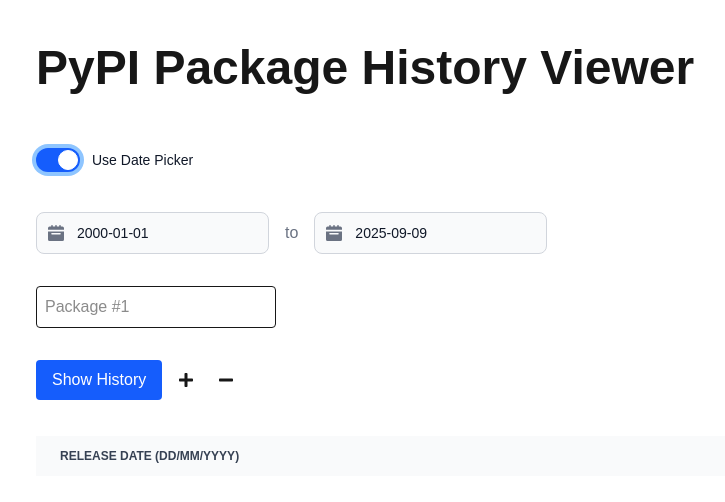
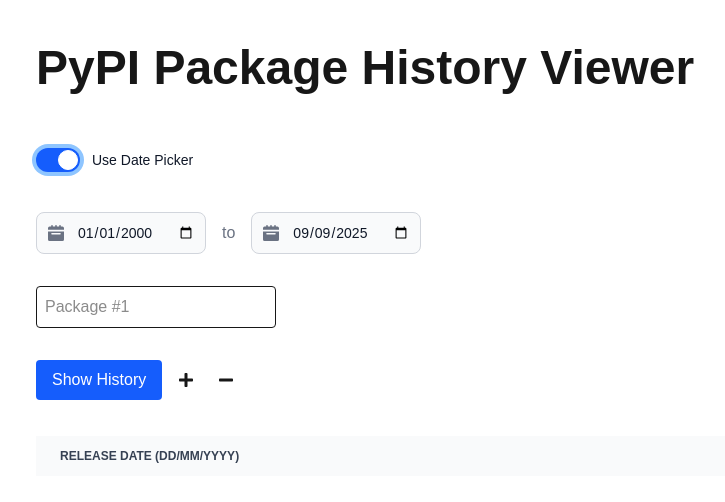
Before and after one commit to ElliotBarnwell/pydepdate, a Next.js app: page / in a window 1280 px wide. Both pictures are taken after a click on the label "Use Date Picker". Shown: the top 502 px of the page, without its empty margins (8-733 px from the left). Built offline with nearby package versions, Linux system fonts and the light colour scheme.

Commit message:
fixing datepicker
Signed-off-by: ElliotBarnwell <ejamesb93@gmail.com>

```diff
--- a/package.json
+++ b/package.json
@@ -13,7 +13,6 @@
     "deploy": "gh-pages -d build"
   },
   "dependencies": {
-    "date-fns": "^4.1.0",
     "next": "15.5.2",
     "react": "19.1.0",
     "react-datepicker": "^8.7.0",
--- a/src/app/packages/table.tsx
+++ b/src/app/packages/table.tsx
@@ -1,17 +1,14 @@
-import { useEffect, useState } from "react";
+import { useEffect, useState, useCallback } from "react";
 import { ReleaseHistory } from "../page";
-import { format, parseISO } from "date-fns";
 
 export default function ReleaseTable({
   releases,
   startDate,
   endDate,
-  useDatePicker
 }: {
   releases: { [key: string]: ReleaseHistory[] };
-  startDate: Date;
-  endDate: Date;
-  useDatePicker: boolean;
+  startDate: Date | null;
+  endDate: Date | null;
 }) {
   const [filteredReleases, setFilteredReleases] = useState<
     Record<string, ReleaseHistory[]>
@@ -21,7 +18,7 @@
 
   useEffect(() => {
     setPackages(Object.keys(releases));
-    setFilteredReleases(filterAllReleasesByDate(releases,useDatePicker));
+    setFilteredReleases(filterAllReleasesByDate(releases));
     // get dates for date column
     setAllDates(getAllReleaseDates(releases));
   }, [releases]);
@@ -31,9 +28,25 @@
     return !isNaN(date.getTime());
   }
 
-  function getAllReleaseDates(
-    releases: Record<string, ReleaseHistory[]>,
-  ): string[] {
+//   function getAllReleaseDates(
+//     releases: Record<string, ReleaseHistory[]>,
+//   ): string[] {
+//     const dateSet = new Set<string>();
+//     Object.values(releases).forEach((releaseList) => {
+//       releaseList.forEach((release) => {
+//         if (displayRelease(release)) {
+//           dateSet.add(release.date);
+//         }
+//       });
+//     });
+//     return Array.from(dateSet).sort(
+//       (a, b) => new Date(a).getTime() - new Date(b).getTime(),
+//     );
+//   }
+
+    const getAllReleaseDates = useCallback((
+    releases: Record<string, ReleaseHistory[]>
+  ) => {
     const dateSet = new Set<string>();
     Object.values(releases).forEach((releaseList) => {
       releaseList.forEach((release) => {
@@ -45,21 +58,32 @@
     return Array.from(dateSet).sort(
       (a, b) => new Date(a).getTime() - new Date(b).getTime(),
     );
-  }
+  }, []);
 
-  function filterAllReleasesByDate(
-    releases: Record<string, ReleaseHistory[]>,
-    useDatePicker: boolean,
-  ): Record<string, ReleaseHistory[]> {
+  const filterAllReleasesByDate = useCallback((releases: Record<string, ReleaseHistory[]>) => {
     const filtered: Record<string, ReleaseHistory[]> = {};
-    if (useDatePicker) return releases;
+    if (!startDate && !endDate) {
+      return releases;
+    }
     for (const [pkg, releaseList] of Object.entries(releases)) {
       filtered[pkg] = releaseList.filter((release) => {
         return displayRelease(release);
       });
     }
     return filtered;
-  }
+}, []);
+
+//   function filterAllReleasesByDate1(
+//     releases: Record<string, ReleaseHistory[]>,
+//   ): Record<string, ReleaseHistory[]> {
+//     const filtered: Record<string, ReleaseHistory[]> = {};
+//     for (const [pkg, releaseList] of Object.entries(releases)) {
+//       filtered[pkg] = releaseList.filter((release) => {
+//         return displayRelease(release);
+//       });
+//     }
+//     return filtered;
+//   }
 
   function displayRelease(release: ReleaseHistory): boolean {
     const releaseDate = new Date(release.date);
--- a/src/app/page.tsx
+++ b/src/app/page.tsx
@@ -16,8 +16,8 @@
   const [count, setCount] = useState(1);
   const [history, setHistory] = useState<Record<string, ReleaseHistory[]>>({});
   const [loading, setLoading] = useState(true);
-  const [startDate, setStartDate] = useState<Date>(new Date("2000-01-01"));
-  const [endDate, setEndDate] = useState<Date>(new Date());
+  const [startDate, setStartDate] = useState<Date | null>(new Date("2000-01-01"));
+  const [endDate, setEndDate] = useState<Date | null>(new Date());
   const [useDatePicker, setUseDatePicker] = useState(false);
   const [error, setError] = useState<string | null>(null);
 
@@ -28,16 +28,6 @@
   };
 
   useEffect(() => {
-    async function checkDatePicker() {
-      if (startDate > endDate) {
-        setError("Start date must be before end date.");
-        setUseDatePicker(false);
-      }
-      else {
-        setError(null);
-      }
-    }
-
     async function fetchHistories() {
       setLoading(true);
       setError(null);
@@ -141,11 +131,13 @@
               <input
                 id="datepicker-range-start"
                 name="start"
-                type="text"
+                type="date"
                 className="bg-gray-50 border border-gray-300 text-gray-900 text-sm rounded-lg focus:ring-blue-500 focus:border-blue-500 block w-full ps-10 p-2.5  dark:bg-gray-700 dark:border-gray-600 dark:placeholder-gray-400 dark:text-white dark:focus:ring-blue-500 dark:focus:border-blue-500"
                 placeholder="Select date start"
-                value={startDate.toISOString().slice(0, 10)}
-                onChange={e => setStartDate(new Date(e.target.value))}
+                value={startDate ? startDate.toISOString().split("T")[0] : ""}
+                onChange={(e) => {
+                  setStartDate(e.target.value ? new Date(e.target.value) : null);
+                }}
               />
             </div>
             <span className="mx-4 text-gray-500">to</span>
@@ -164,11 +156,13 @@
               <input
                 id="datepicker-range-end"
                 name="end"
-                type="text"
+                type="date"
                 className="bg-gray-50 border border-gray-300 text-gray-900 text-sm rounded-lg focus:ring-blue-500 focus:border-blue-500 block w-full ps-10 p-2.5  dark:bg-gray-700 dark:border-gray-600 dark:placeholder-gray-400 dark:text-white dark:focus:ring-blue-500 dark:focus:border-blue-500"
                 placeholder="Select date end"
-                value={endDate.toISOString().slice(0, 10)}
-                onChange={e => setEndDate(new Date(e.target.value))}
+                value={endDate ? endDate.toISOString().split("T")[0] : ""}
+                onChange={(e) => {
+                  setEndDate(e.target.value ? new Date(e.target.value) : null);
+                }}
               />
             </div>
           </div>
@@ -207,8 +201,8 @@
         releases={history}
         startDate={startDate}
         endDate={endDate}
-        useDatePicker={useDatePicker}
       />
     </main>
   );
 }
+//                //value={endDate ? endDate.toISOString().split("T")[0] : ""}
```
Also changed, not shown: 1 other file (tests, documents, lock files or other folders).
